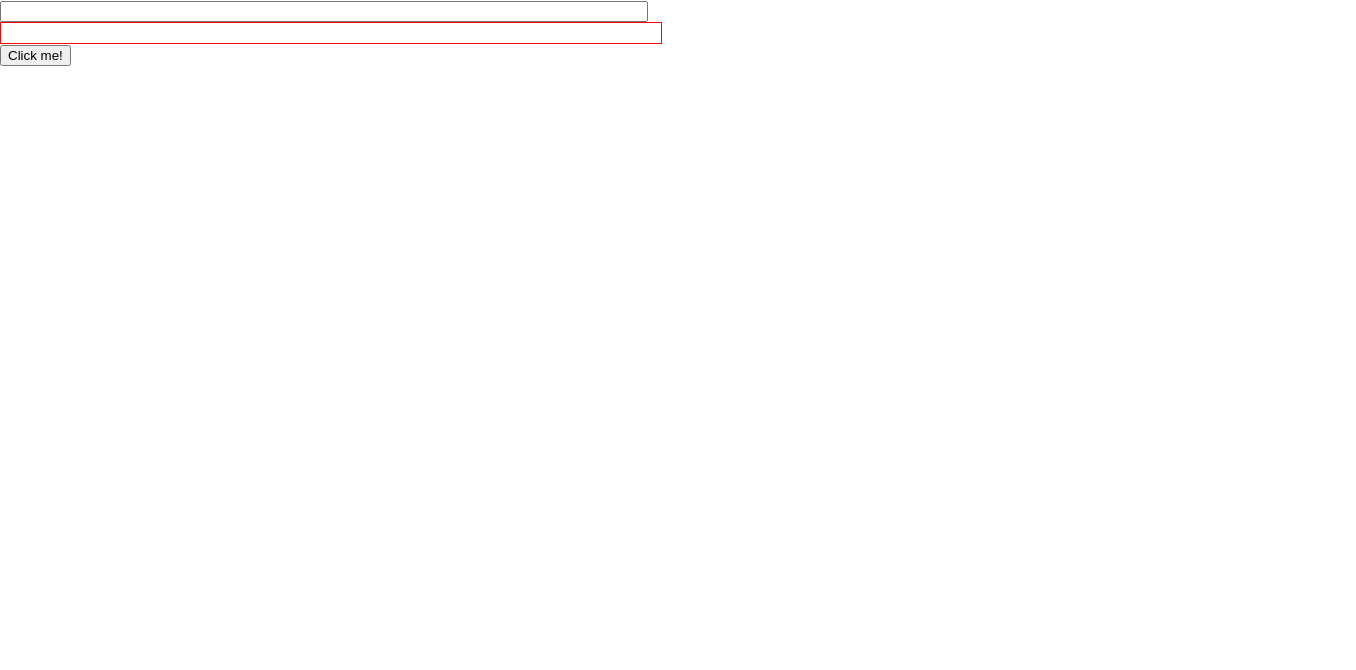
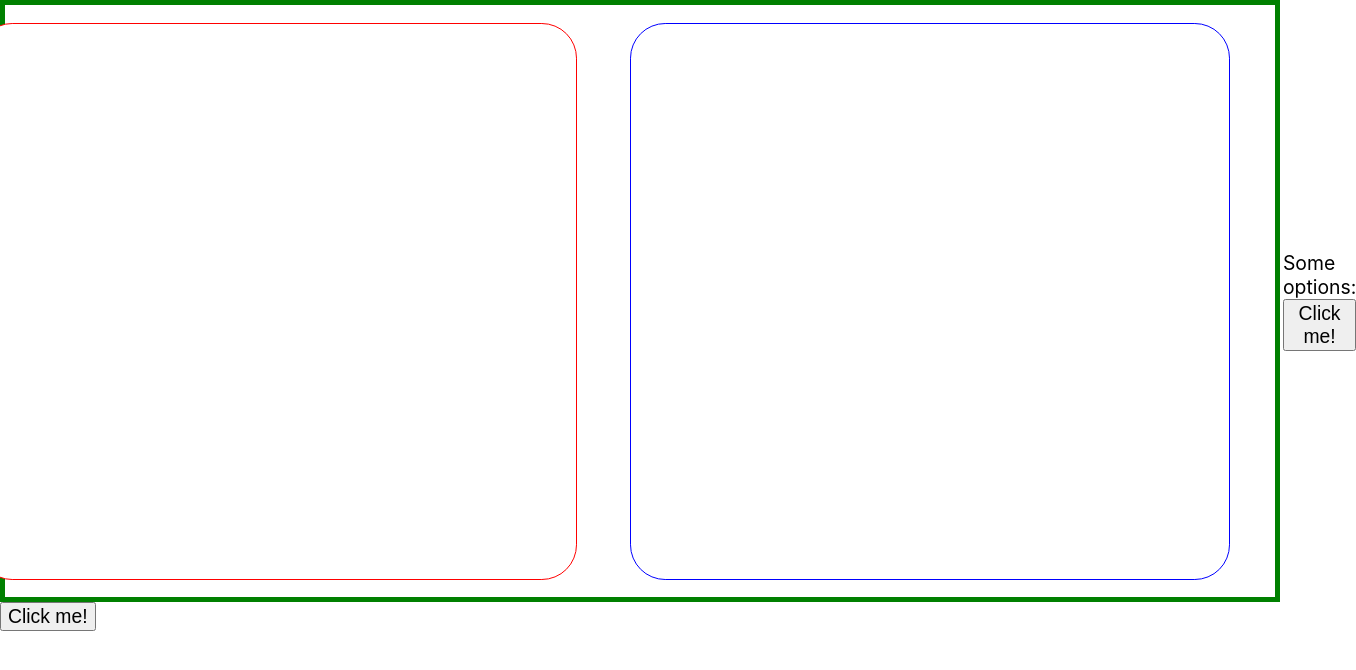
Before and after one commit to Nickolaus-899/Textyle-Frontend, a React (Create React App) app in the folder textyle/: page / in a window 1280 px wide. Shown: the top 670 px of the page, 1356 px wide, since content can reach past the window. Built offline with nearby package versions, Linux system fonts and the light colour scheme; the HTML template or start-up script is replaced by a standard one.

Commit message:
first work was done

```diff
--- a/textyle/src/components/InputField.jsx
+++ b/textyle/src/components/InputField.jsx
@@ -9,8 +9,9 @@ const InputField = (props) => {
     return (
         <div>
             <IForm onSubmit={submitHandler}>
-                <input onChange={(e) => props.setInput(e.target.value)}
-                       type="text" value={props.input}
+                <StyledTextArea
+                    onChange={(e) => props.setInput(e.target.value)}
+                    value={props.input}
                 />
             </IForm>
         </div>
@@ -19,8 +20,24 @@ const InputField = (props) => {
 
 export default InputField
 
-const IForm = styled.div`
+const IForm = styled.form`
   input {
-    width: 50%;
+    //width: 30rem;
+    //height: 500px;
   }
 `
+
+const StyledTextArea = styled.textarea`
+  width: 30rem;
+  height: 60rex;
+  padding: 2rem;
+
+  text-align: left;
+  vertical-align: top;
+
+  resize: none;
+  border: 1px solid red;
+  border-radius: 2rem;
+
+
+`;
--- /dev/null
+++ b/textyle/src/components/Options.jsx
@@ -0,0 +1,9 @@
+import TranslateButton from "./TranslateButton";
+
+const Options = (props) => {
+    return (
+        <div>Some options: <TranslateButton input={props.input} setOutput={props.setOutput}/></div>
+    )
+}
+
+export default Options;
--- a/textyle/src/components/OutputField.jsx
+++ b/textyle/src/components/OutputField.jsx
@@ -14,7 +14,14 @@ const OutputField = (props) => {
 export default OutputField
 
 const OutForm = styled.div`
-  padding: 10px;
-  border: red solid 1px;
-  width: 50%;
+  padding: 2rem;
+  width: 30rem;
+  height: 60rex;
+
+  border: 1px solid blue;
+  border-radius: 2rem;
+
+  text-align: left;
+  vertical-align: top;
+  resize: none;
 `
--- /dev/null
+++ b/textyle/src/components/css/index.css
@@ -0,0 +1,12 @@
+.TranslateWrapper {
+    border: 5px solid green;
+
+    display: flex;
+    align-items: center;
+    padding: 1rem;
+    justify-content: center;
+}
+
+.TranslateItem {
+    margin-left: 3rem;
+}
--- a/textyle/src/index.css
+++ b/textyle/src/index.css
@@ -1,3 +1,5 @@
+@import url('https://fonts.googleapis.com/css?family=Montserrat:400,700&display=swap');
+
 body {
   margin: 0;
   font-family: -apple-system, BlinkMacSystemFont, 'Segoe UI', 'Roboto', 'Oxygen',
@@ -11,3 +13,7 @@ code {
   font-family: source-code-pro, Menlo, Monaco, Consolas, 'Courier New',
     monospace;
 }
+
+* {
+  font-size: 1.1rem;
+}
--- a/textyle/src/pages/Home.jsx
+++ b/textyle/src/pages/Home.jsx
@@ -2,6 +2,9 @@ import InputField from "../components/InputField";
 import {useState} from "react";
 import OutputField from "../components/OutputField";
 import TranslateButton from "../components/TranslateButton";
+import "./../components/css/index.css"
+import "./../index.css"
+import Options from "../components/Options";
 
 function Home() {
     const [input, setInput] = useState("");
@@ -9,8 +12,20 @@ function Home() {
 
     return (
         <div>
-            <InputField setInput={setInput} input={input}/>
-            <OutputField output={output}/>
+            <div className="TranslateWrapper">
+                <div className="TranslateItem">
+                    <InputField setInput={setInput} input={input}/>
+                </div>
+
+                <div className="TranslateItem">
+                    <OutputField output={output}/>
+                </div>
+
+                <div className="TranslateItem">
+                    <Options input={input} setOutput={setOutput}/>
+                </div>
+            </div>
+
             <TranslateButton input={input} setOutput={setOutput}/>
         </div>
     )
```
